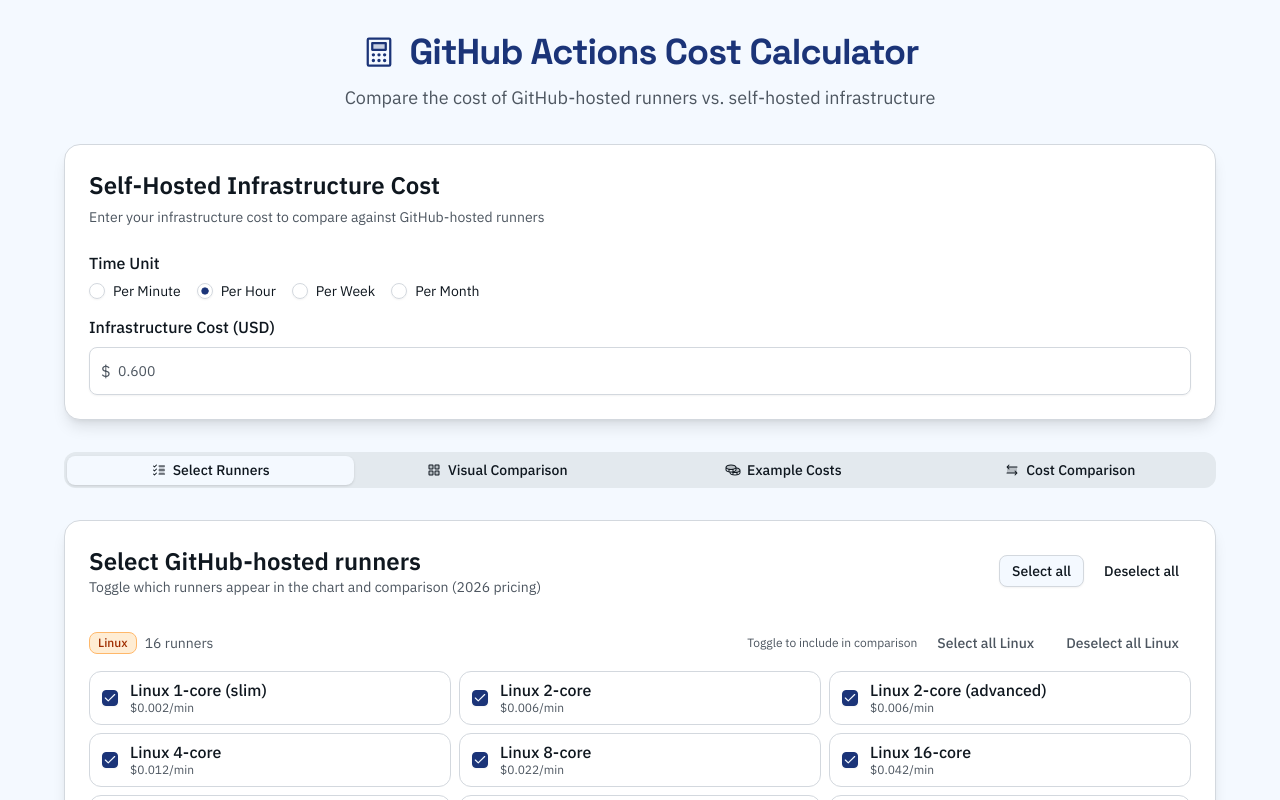
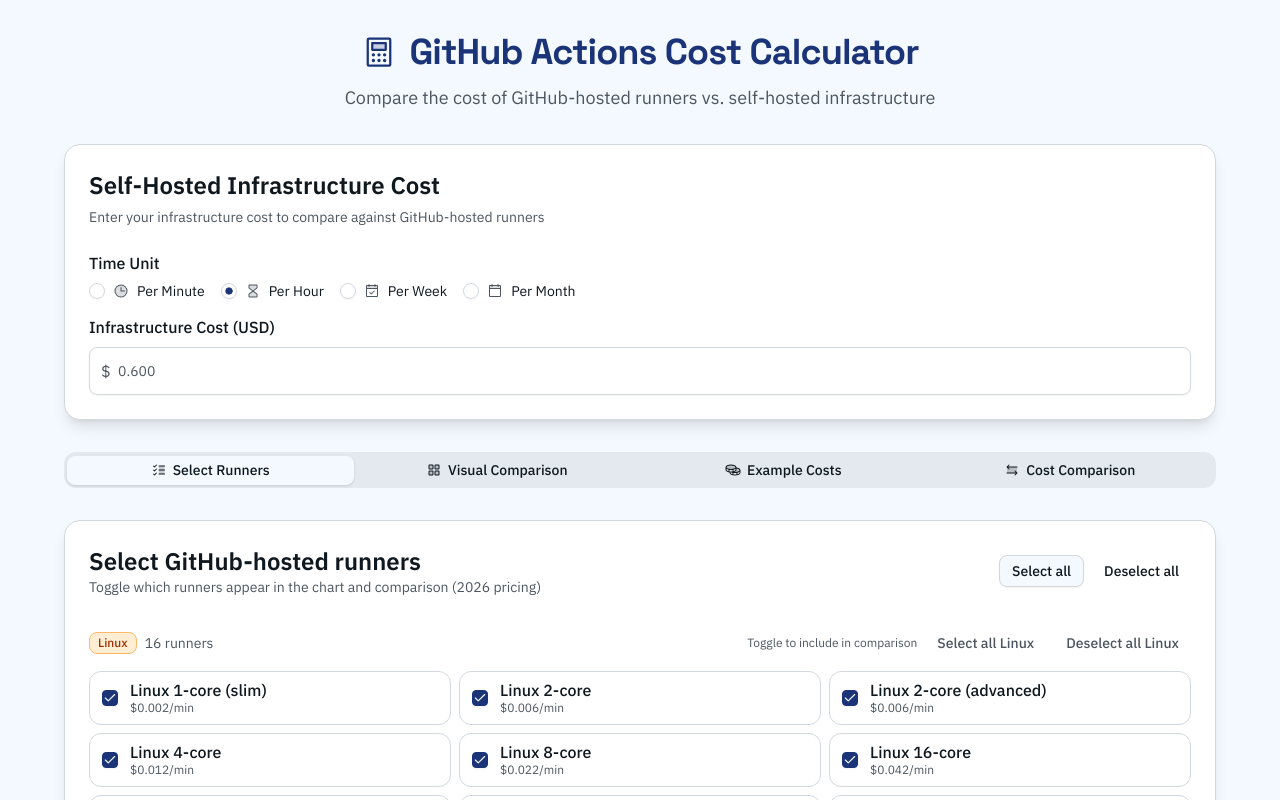
Before and after one commit to aatmmr/github-actions-cost-calculator, a React (Vite) app: page / in a window 1280 px wide. Shown: the top 800 px of the page. Built offline with nearby package versions, Linux system fonts and the light colour scheme.

Commit message:
feat(ui): add icons for time unit options in cost calculation

```diff
--- a/src/App.tsx
+++ b/src/App.tsx
@@ -1,5 +1,5 @@
 import { useMemo, useState } from 'react'
-import { Calculator, TrendUp, Check, Warning, ChartBar, ListChecks, SquaresFour, Coins, ArrowsLeftRight } from '@phosphor-icons/react'
+import { Calculator, TrendUp, Check, Warning, ChartBar, ListChecks, SquaresFour, Coins, ArrowsLeftRight, Clock, Hourglass, CalendarCheck, CalendarBlank } from '@phosphor-icons/react'
 import { Card, CardContent, CardDescription, CardHeader, CardTitle } from '@/components/ui/card'
 import { Input } from '@/components/ui/input'
 import { Label } from '@/components/ui/label'
@@ -225,25 +225,29 @@
                 >
                   <div className="flex items-center space-x-2">
                     <RadioGroupItem value="minute" id="minute" />
-                    <Label htmlFor="minute" className="cursor-pointer font-normal">
+                    <Label htmlFor="minute" className="cursor-pointer font-normal inline-flex items-center gap-2">
+                      <Clock size={16} weight="duotone" className="text-muted-foreground" />
                       Per Minute
                     </Label>
                   </div>
                   <div className="flex items-center space-x-2">
                     <RadioGroupItem value="hour" id="hour" />
-                    <Label htmlFor="hour" className="cursor-pointer font-normal">
+                    <Label htmlFor="hour" className="cursor-pointer font-normal inline-flex items-center gap-2">
+                      <Hourglass size={16} weight="duotone" className="text-muted-foreground" />
                       Per Hour
                     </Label>
                   </div>
                   <div className="flex items-center space-x-2">
                     <RadioGroupItem value="week" id="week" />
-                    <Label htmlFor="week" className="cursor-pointer font-normal">
+                    <Label htmlFor="week" className="cursor-pointer font-normal inline-flex items-center gap-2">
+                      <CalendarCheck size={16} weight="duotone" className="text-muted-foreground" />
                       Per Week
                     </Label>
                   </div>
                   <div className="flex items-center space-x-2">
                     <RadioGroupItem value="month" id="month" />
-                    <Label htmlFor="month" className="cursor-pointer font-normal">
+                    <Label htmlFor="month" className="cursor-pointer font-normal inline-flex items-center gap-2">
+                      <CalendarBlank size={16} weight="duotone" className="text-muted-foreground" />
                       Per Month
                     </Label>
                   </div>
```
